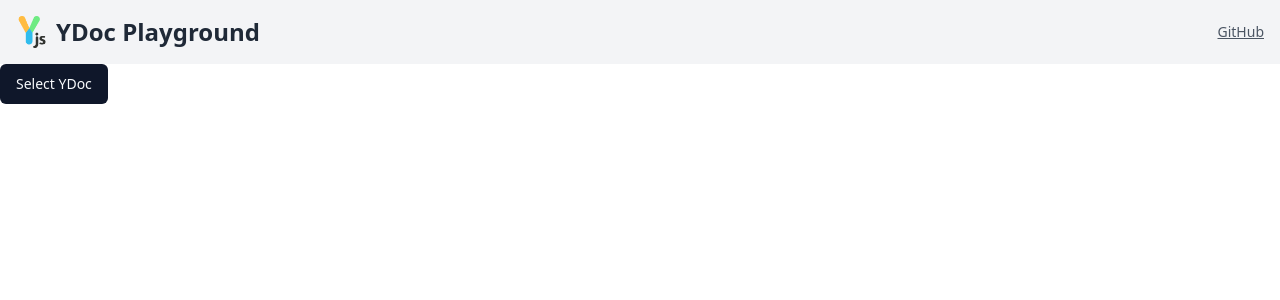
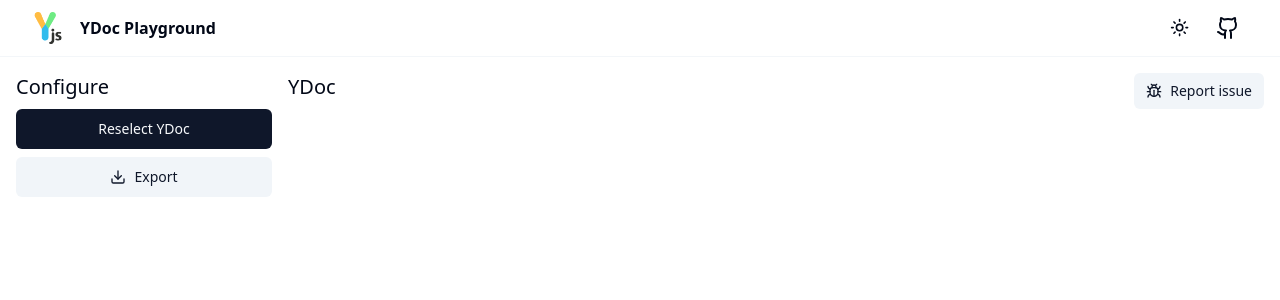
Before and after one commit to yjs/yjs-inspector, a React (Vite) app: page / in a window 1280 px wide. Shown: the top 300 px of the page. Built offline with nearby package versions, Linux system fonts and the light colour scheme.

Commit message:
refactor: split app

```diff
--- a/src/app.tsx
+++ b/src/app.tsx
@@ -1,54 +1,20 @@
-import { Button } from "./components/ui/button";
-import yjsLogo from "/yjs.png";
-import { useYDoc } from "./state";
-import * as Y from "yjs";
+import { Toaster } from "./components/ui/toaster";
+import { ThemeProvider } from "./components/theme-provider";
+import { Header } from "./components/site-header";
+import { ConfigPanel } from "./components/config-panel";
+import { PreviewPanel } from "./components/preview-panel";
 
-function Header() {
+export function App() {
   return (
-    <header className="flex items-center bg-gray-100 p-4 text-center">
-      <img src={yjsLogo} className="mr-2 h-8 w-8" alt="Yjs logo" />
-      <h1 className="text-2xl font-bold text-gray-800">YDoc Playground</h1>
-
-      <a
-        className="ml-auto text-sm text-gray-600 underline"
-        href="https://github.com/swc-project/swc-playground"
-        target="_blank"
-        rel="noopener noreferrer"
-      >
-        GitHub
-      </a>
-    </header>
+    <ThemeProvider>
+      <div className="flex h-screen flex-col">
+        <Header />
+        <div className="flex h-full gap-4 p-4">
+          <ConfigPanel />
+          <PreviewPanel />
+        </div>
+      </div>
+      <Toaster />
+    </ThemeProvider>
   );
 }
-
-export function App() {
-  const [, setYDoc] = useYDoc();
-
-  return (
-    <>
-      <Header />
-
-      <div>
-        <Button
-          onClick={async () => {
-            setYDoc(new Y.Doc());
-            const handles = await window.showOpenFilePicker({
-              startIn: "downloads",
-            });
-            const file = await handles[0].getFile();
-            const yDocUpdate = await file.arrayBuffer();
-            const yDoc = new Y.Doc();
-            try {
-              Y.applyUpdate(yDoc, new Uint8Array(yDocUpdate));
-              setYDoc(yDoc);
-            } catch (error) {
-              console.error(error);
-            }
-          }}
-        >
-          Select YDoc
-        </Button>
-      </div>
-    </>
-  );
-}
--- /dev/null
+++ b/src/components/config-panel.tsx
@@ -0,0 +1,46 @@
+import * as Y from "yjs";
+import { Button } from "./ui/button";
+import { useToast } from "./ui/use-toast";
+import { useYDoc } from "../state";
+import { ExportButton } from "./export-button";
+
+export function ConfigPanel() {
+  const [yDoc, setYDoc] = useYDoc();
+  const { toast } = useToast();
+  return (
+    <div className="flex w-64 flex-col gap-2">
+      <h2 className="text-xl">Configure</h2>
+      <Button
+        onClick={async () => {
+          yDoc.destroy();
+          setYDoc(new Y.Doc());
+          const handles = await window.showOpenFilePicker({
+            startIn: "downloads",
+          });
+          const file = await handles[0].getFile();
+          // TODO handle base64 encoding
+          // https://docs.yjs.dev/api/document-updates#example-base64-encoding
+          const yDocUpdate = new Uint8Array(await file.arrayBuffer());
+          const newYDoc = new Y.Doc();
+          try {
+            Y.logUpdate(yDocUpdate);
+            Y.applyUpdate(newYDoc, yDocUpdate);
+            setYDoc(newYDoc);
+            console.log(newYDoc);
+          } catch (error) {
+            console.error(error);
+            toast({
+              variant: "destructive",
+              title: "Error",
+              description: "Failed to load YDoc",
+            });
+          }
+        }}
+      >
+        {yDoc ? "Reselect YDoc" : "Select YDoc"}
+      </Button>
+
+      <ExportButton />
+    </div>
+  );
+}
--- /dev/null
+++ b/src/components/export-button.tsx
@@ -0,0 +1,70 @@
+import { Button } from "@/components/ui/button";
+import {
+  DropdownMenu,
+  DropdownMenuContent,
+  DropdownMenuItem,
+  DropdownMenuTrigger,
+} from "@/components/ui/dropdown-menu";
+import { Download } from "lucide-react";
+import * as Y from "yjs";
+import { useYDoc } from "../state";
+
+function downloadFile(blob: Blob, filename: string) {
+  const url = URL.createObjectURL(blob);
+  const a = document.createElement("a");
+  a.href = url;
+  a.download = filename;
+  a.click();
+  URL.revokeObjectURL(url);
+}
+
+export function ExportButton() {
+  const [yDoc] = useYDoc();
+
+  return (
+    <DropdownMenu>
+      <DropdownMenuTrigger asChild>
+        <Button variant="secondary">
+          <Download className="mr-2 h-4 w-4" />
+          Export
+        </Button>
+      </DropdownMenuTrigger>
+      <DropdownMenuContent>
+        <DropdownMenuItem
+          onClick={() => {
+            const encodeUpdate = Y.encodeStateAsUpdate(yDoc);
+            const blob = new Blob([encodeUpdate], {
+              type: "application/octet-stream",
+            });
+            downloadFile(blob, "ydoc-update");
+          }}
+        >
+          State Update
+        </DropdownMenuItem>
+        <DropdownMenuItem
+          onClick={() => {
+            const snapshot = Y.snapshot(yDoc);
+            const encodedSnapshot = Y.encodeSnapshot(snapshot);
+            const blob = new Blob([encodedSnapshot], {
+              type: "application/octet-stream",
+            });
+            downloadFile(blob, "ydoc-snapshot");
+          }}
+        >
+          Snapshot
+        </DropdownMenuItem>
+        <DropdownMenuItem
+          onClick={() => {
+            const encodedStateVector = Y.encodeStateVector(yDoc);
+            const blob = new Blob([encodedStateVector], {
+              type: "application/octet-stream",
+            });
+            downloadFile(blob, "ydoc-state-vector");
+          }}
+        >
+          State Vector
+        </DropdownMenuItem>
+      </DropdownMenuContent>
+    </DropdownMenu>
+  );
+}
--- /dev/null
+++ b/src/components/preview-panel.tsx
@@ -0,0 +1,22 @@
+import { Button } from "./ui/button";
+import { Bug } from "lucide-react";
+
+export function PreviewPanel() {
+  return (
+    <div className="flex flex-1 flex-col">
+      <div className="flex">
+        <h2 className="mb-4 flex-1 text-xl">YDoc</h2>
+        <Button variant="secondary" size="sm" asChild>
+          <a
+            href="https://github.com/lawvs/ydoc-playground/issues/new"
+            target="_blank"
+            rel="noopener noreferrer"
+          >
+            <Bug className="mr-2 h-4 w-4" />
+            Report issue
+          </a>
+        </Button>
+      </div>
+    </div>
+  );
+}
--- /dev/null
+++ b/src/components/site-header.tsx
@@ -0,0 +1,39 @@
+import { Button } from "./ui/button";
+import yjsLogo from "/yjs.png";
+import { ModeToggle } from "./mode-toggle";
+import { Github } from "lucide-react";
+
+export function Header() {
+  return (
+    <header className="w-full border-b border-border/40 bg-background/95 backdrop-blur supports-[backdrop-filter]:bg-background/60">
+      <div className="container flex h-14 max-w-screen-2xl items-center gap-2">
+        <div className="mr-6 flex items-center space-x-2">
+          <a
+            href="https://docs.yjs.dev/"
+            target="_blank"
+            rel="noopener noreferrer"
+          >
+            <img src={yjsLogo} className="mr-2 h-8 w-8" alt="Yjs logo" />
+          </a>
+
+          <a href="/" className="hidden font-bold sm:inline-block">
+            YDoc Playground
+          </a>
+        </div>
+        {/* Placeholder for right side of header */}
+        <div className="ml-auto"></div>
+        <ModeToggle />
+        <Button variant="ghost" size="icon" asChild>
+          <a
+            href="https://github.com/lawvs/ydoc-playground"
+            target="_blank"
+            rel="noopener noreferrer"
+          >
+            <Github />
+            <span className="sr-only">GitHub</span>
+          </a>
+        </Button>
+      </div>
+    </header>
+  );
+}
```
